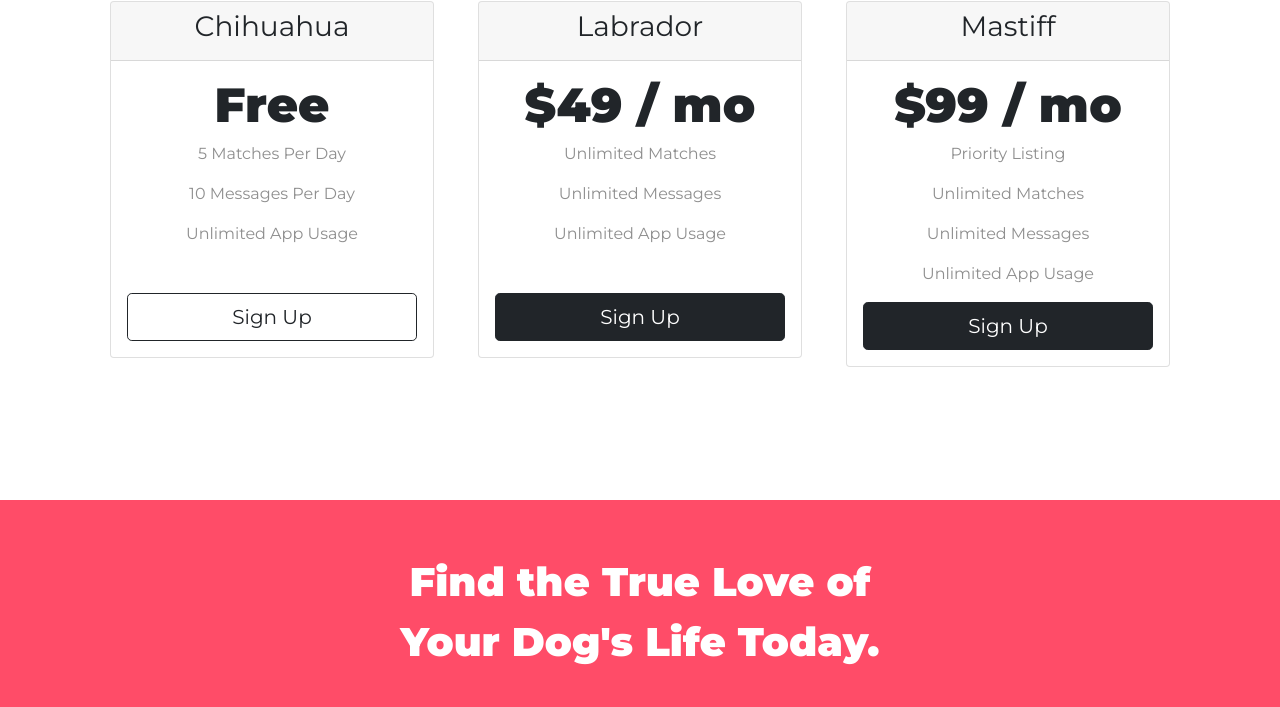
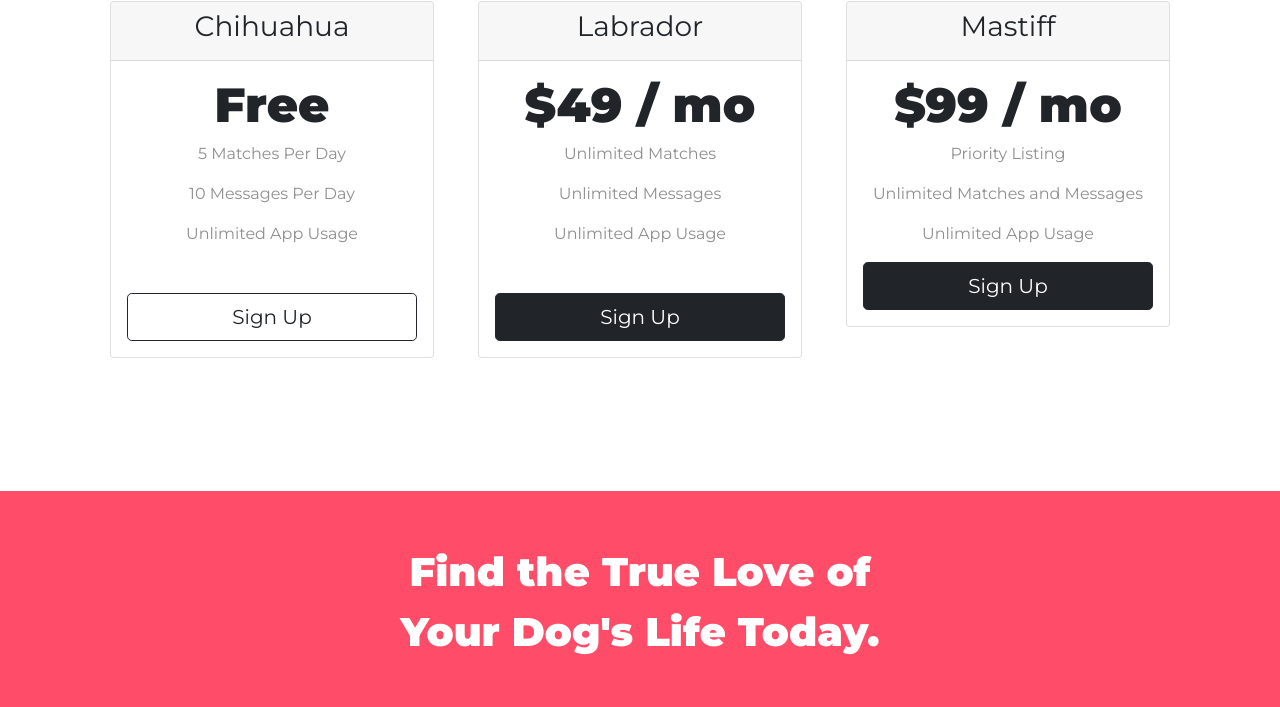
Before and after one commit to TechDroid-Creator/Bootstrap-Tindog, a plain HTML site: page index.html in a window 1280 px wide. Shown: the part 1900-2607 px from the top of the page. Drawn offline with nearby package versions, Linux system fonts and the light colour scheme.

Commit message:
Update index.html
Changes to layout

```diff
--- a/index.html
+++ b/index.html
@@ -159,8 +159,8 @@
             <div class = "card-body">
               <h2>$99 / mo</h2>
               <p class = "subtexts">Priority Listing</p>
-              <p class = "subtexts">Unlimited Matches</p>
-              <p class = "subtexts">Unlimited Messages</p>
+              <p class = "subtexts">Unlimited Matches and Messages</p>
+              <!-- <p class = "subtexts">Unlimited Messages</p> -->
               <p class = "subtexts">Unlimited App Usage</p>
               <button type="button" class="w-100 btn btn-lg btn-dark">Sign Up</button>
             </div>
```
